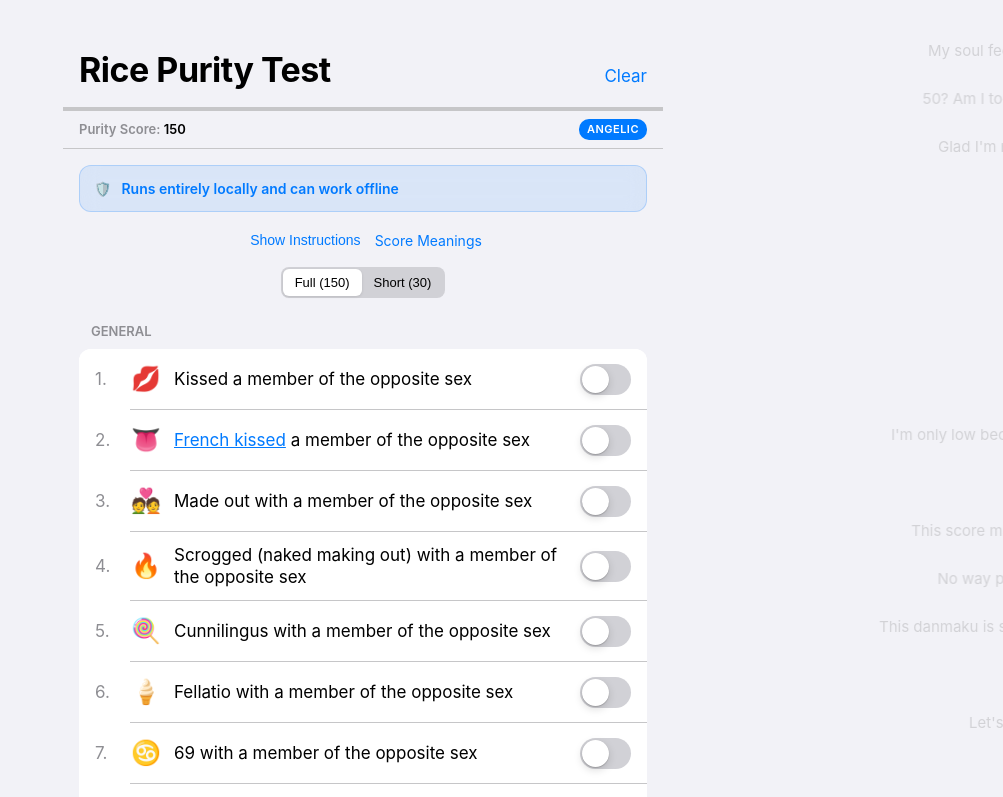
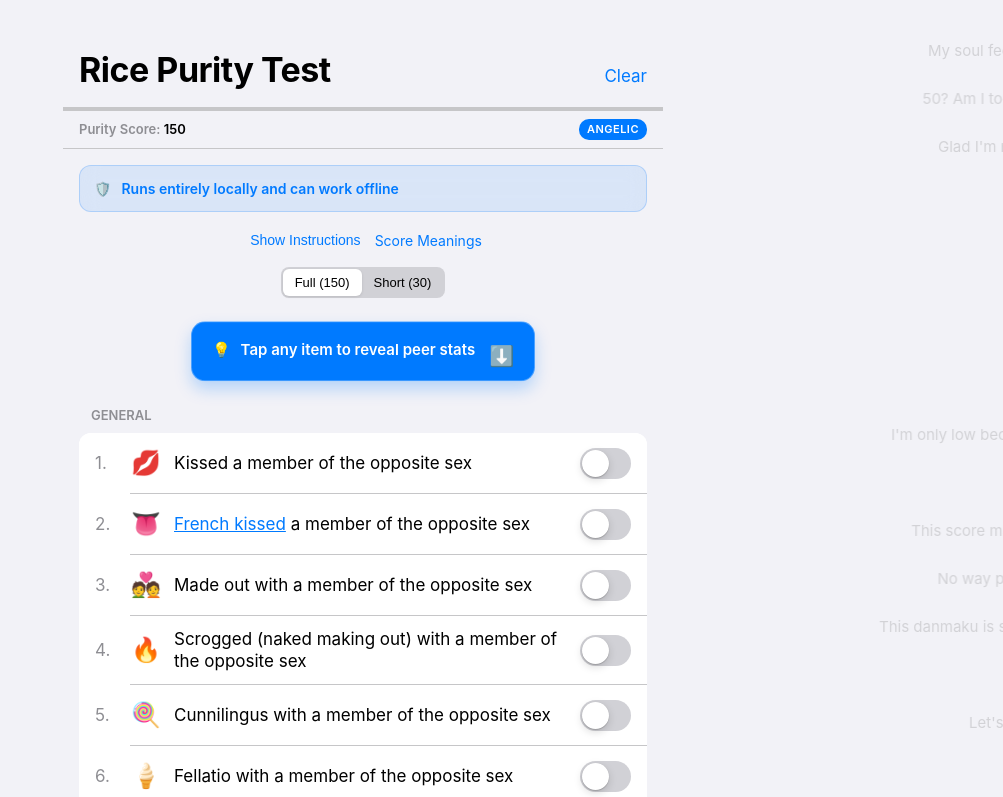
Before and after one commit to hriszc/rice-purity-test, a React (Vite) app: page / in a window 1280 px wide. Shown: the top 797 px of the page, without its empty margins (277-1280 px from the left). Built offline with nearby package versions, Linux system fonts and the light colour scheme.

Commit message:
增加引导

```diff
--- a/src/App.css
+++ b/src/App.css
@@ -188,6 +188,48 @@
 .mode-button.active {
   background: var(--tertiary-system-background);
   box-shadow: 0 1px 3px rgba(0,0,0,0.1);
+}
+
+.check-guide-hint {
+  display: flex;
+  align-items: center;
+  justify-content: center;
+  gap: 10px;
+  background-color: var(--accent-color);
+  color: white;
+  padding: 14px 20px;
+  border-radius: 14px;
+  margin: 0 auto 24px auto;
+  font-weight: 600;
+  font-size: 15px;
+  box-shadow: 0 8px 16px rgba(0,122,255,0.25);
+  width: fit-content;
+  max-width: 95%;
+  text-align: center;
+  border: 1px solid rgba(255, 255, 255, 0.3);
+  position: relative;
+}
+
+.hint-arrow {
+  font-size: 20px;
+  margin-left: 4px;
+  display: inline-block;
+  animation: slideDown 0.8s infinite alternate ease-in-out;
+}
+
+@keyframes slideDown {
+  from { transform: translateY(0); }
+  to { transform: translateY(6px); }
+}
+
+.animate-bounce-subtle {
+  animation: bounceSubtle 2s infinite;
+}
+
+@keyframes bounceSubtle {
+  0%, 20%, 50%, 80%, 100% {transform: translateY(0);}
+  40% {transform: translateY(-6px);}
+  60% {transform: translateY(-3px);}
 }
 
 .section-container {
--- a/src/components/TestPage.tsx
+++ b/src/components/TestPage.tsx
@@ -20,6 +20,7 @@ export function TestPage() {
   const [isShortMode, setIsShortMode] = useState(false);
   const [view, setView] = useState<View>('test');
   const [showIntro, setShowIntro] = useState(false);
+  const [showHint, setShowHint] = useState(true);
 
   const handleLinkClick = (e: React.MouseEvent<HTMLParagraphElement>) => {
     const target = e.target as HTMLElement;
@@ -33,6 +34,9 @@ export function TestPage() {
     const newCheckedState = [...checkedState];
     newCheckedState[index] = checked;
     setCheckedState(newCheckedState);
+    if (checked && showHint) {
+      setShowHint(false);
+    }
   };
 
   const handleReset = () => {
@@ -367,6 +371,14 @@ export function TestPage() {
           </button>
         </div>
 
+        {showHint && (
+          <div className="check-guide-hint animate-bounce-subtle">
+            <span className="hint-icon">💡</span>
+            <span className="hint-text">Tap any item to reveal peer stats</span>
+            <span className="hint-arrow">⬇️</span>
+          </div>
+        )}
+
         {sections.map((section, sIndex) => {
           const questionsToRender: { text: string; emoji: string; originalIndex: number; displayIndex: number; probability?: number }[] = [];
 
```
